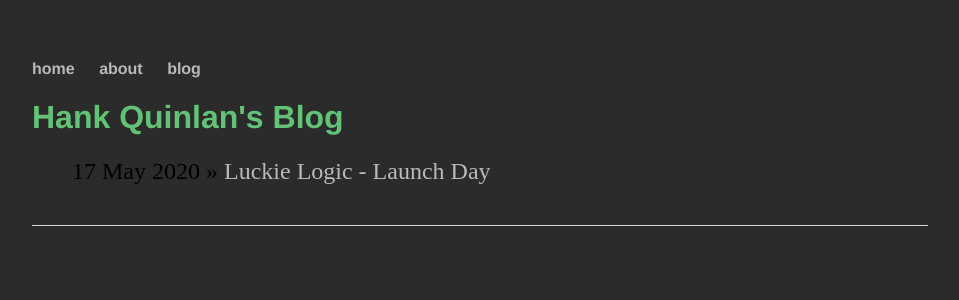
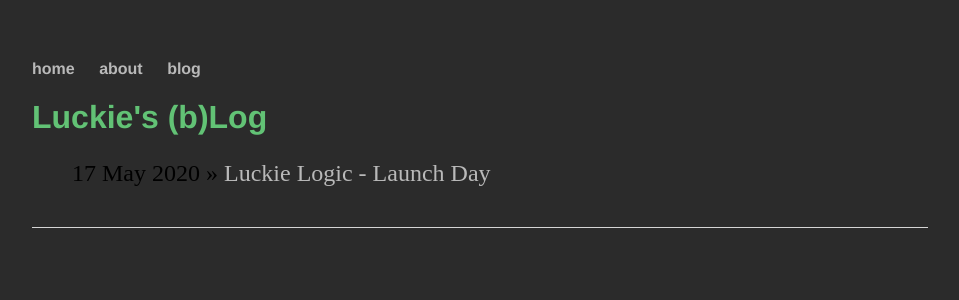
Before and after one commit to luckielogic/luckielogic.github.io, a Jekyll site: the page built from blog/index.html, in a window 1280 px wide. Shown: the top 300 px of the page, without its empty margins (160-1119 px from the left). Built offline with Jekyll 4.4.1, drawn with Linux system fonts in a browser that asks for light colours.

Commit message:
Update index.html

```diff
--- a/blog/index.html
+++ b/blog/index.html
@@ -1,11 +1,13 @@
 ---
 layout: default
-title: Hank Quinlan's Blog
+title: Luckie's (b)Log
 ---
 	<h1>{{ page.title }}</h1>
+<p>
 	<ul class="posts">
 
 	  {% for post in site.posts %}
 	    <li><span>{{ post.date | date_to_string }}</span> » <a href="{{ post.url }}" title="{{ post.title }}">{{ post.title }}</a></li>
 	  {% endfor %}
 	</ul>
+</p>
```
